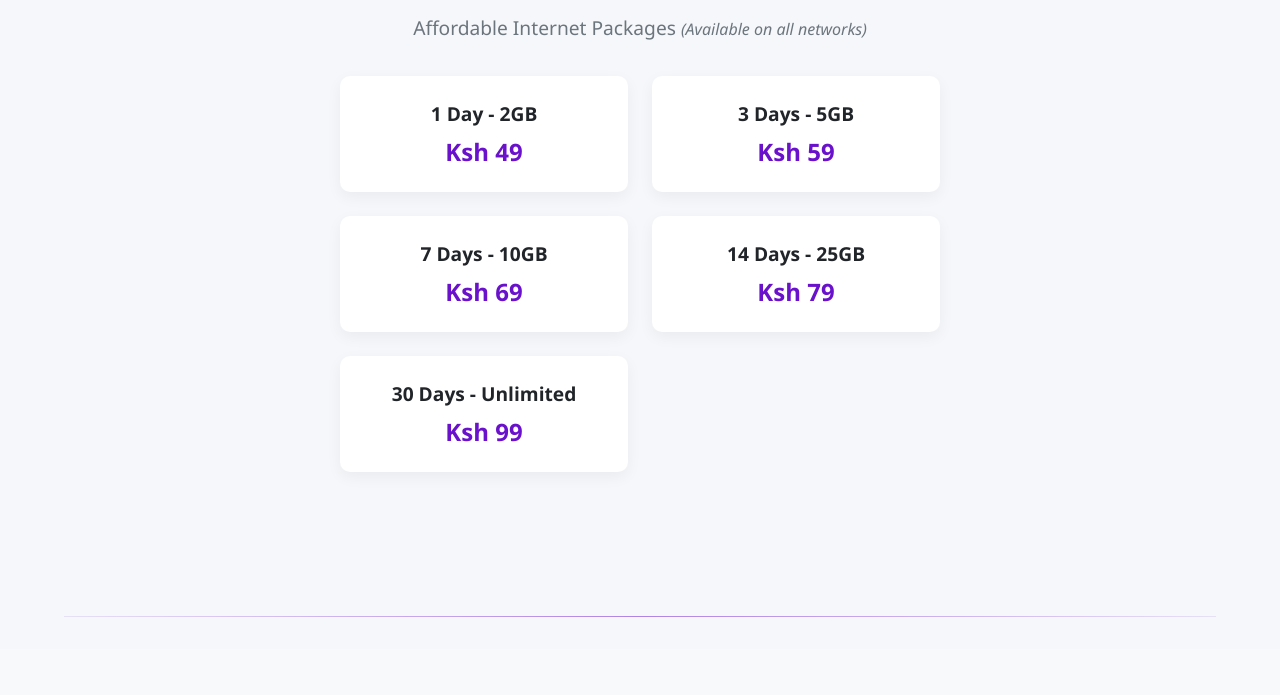
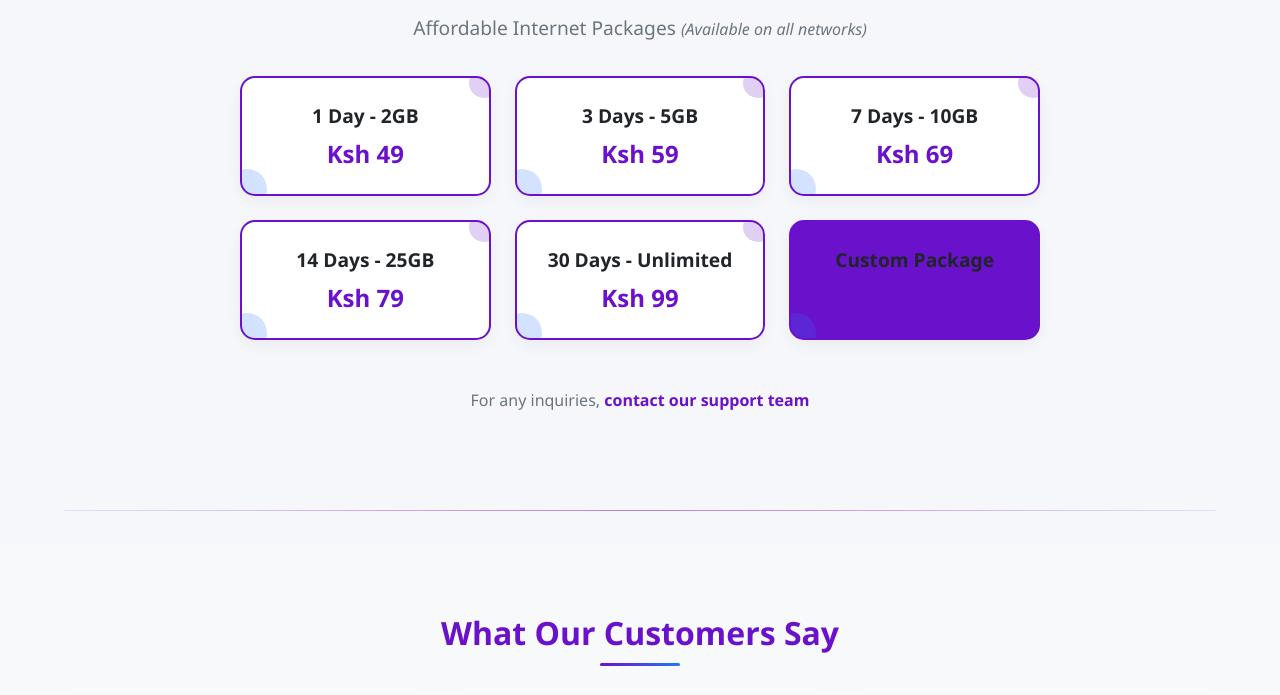
Before and after one commit to Kibet7/collor-starnt, a plain HTML site: page index.html in a window 1280 px wide. Shown: the part 671-1366 px from the top of the page. Drawn offline with Linux system fonts and the light colour scheme.

Commit message:
Update index.html

```diff
--- a/index.html
+++ b/index.html
@@ -224,16 +224,16 @@
 
         .packages-container {
             display: grid;
-            grid-template-columns: repeat(2, 1fr);
+            grid-template-columns: repeat(3, 1fr);
             gap: 1.5rem;
-            max-width: 600px;
+            max-width: 800px;
             margin: 0 auto 3rem;
         }
 
         .package-btn {
             background: white;
-            border: none;
-            border-radius: 10px;
+            border: 2px solid var(--primary);
+            border-radius: 15px;
             padding: 1.5rem;
             display: flex;
             flex-direction: column;
@@ -244,11 +244,38 @@
             transition: all 0.3s ease;
             opacity: 0;
             transform: translateY(20px);
+            position: relative;
+            overflow: hidden;
+        }
+
+        .package-btn::before {
+            content: '';
+            position: absolute;
+            top: -10px;
+            right: -10px;
+            width: 30px;
+            height: 30px;
+            background-color: var(--primary);
+            border-radius: 50%;
+            opacity: 0.2;
+        }
+
+        .package-btn::after {
+            content: '';
+            position: absolute;
+            bottom: -15px;
+            left: -15px;
+            width: 40px;
+            height: 40px;
+            background-color: var(--secondary);
+            border-radius: 50%;
+            opacity: 0.2;
         }
 
         .package-btn:hover {
             transform: translateY(-5px);
             box-shadow: 0 10px 25px rgba(0, 0, 0, 0.1);
+            border-color: var(--secondary);
         }
 
         .package-btn span:first-child {
@@ -623,12 +650,19 @@
             }
 
             .packages-container {
-                grid-template-columns: 1fr;
-                max-width: 300px;
+                grid-template-columns: repeat(2, 1fr);
+                max-width: 500px;
             }
 
             .section-title h2 {
                 font-size: 1.8rem;
+            }
+        }
+
+        @media (max-width: 480px) {
+            .packages-container {
+                grid-template-columns: 1fr;
+                max-width: 300px;
             }
         }
     </style>
@@ -651,7 +685,6 @@
                         <a href="#packages">Monthly Packages</a>
                     </div>
                 </li>
-
             </ul>
         </div>
     </nav>
@@ -663,7 +696,7 @@
         <a href="#packages" class="btn">View Packages</a>
     </section>
 
-    <hr>
+    <hr />
 
     <!-- Packages Section -->
     <section id="packages" class="packages-section">
@@ -674,6 +707,7 @@
         <div class="payment-info">Affordable Internet Packages <i>(Available on all networks)</i></div>
 
         <div class="packages-container">
+            <!-- First Row -->
             <button class="package-btn" onclick="showPaymentInstructions('1 Day - 2GB (Ksh 49)')">
                 <span>1 Day - 2GB</span>
                 <span>Ksh 49</span>
@@ -686,6 +720,8 @@
                 <span>7 Days - 10GB</span>
                 <span>Ksh 69</span>
             </button>
+
+            <!-- Second Row -->
             <button class="package-btn" onclick="showPaymentInstructions('14 Days - 25GB (Ksh 79)')">
                 <span>14 Days - 25GB</span>
                 <span>Ksh 79</span>
@@ -694,10 +730,18 @@
                 <span>30 Days - Unlimited</span>
                 <span>Ksh 99</span>
             </button>
+            <button class="package-btn" onclick="showPaymentInstructions('Custom Package')" style="background-color: var(--primary); color: white;">
+                <span>Custom Package</span>
+                <span>Contact Us</span>
+            </button>
+        </div>
+
+        <div class="inquiry">
+            For any inquiries, <a href="#">contact our support team</a>
         </div>
     </section>
 
-    <hr>
+    <hr />
 
     <!-- Reviews Section -->
     <section class="reviews">
@@ -750,7 +794,7 @@
         </div>
     </section>
 
-    <hr>
+    <hr />
 
     <!-- Why Choose Us Section -->
     <section class="why-choose">
@@ -857,7 +901,7 @@
             <div class="footer-column">
                 <h3>Contact Info</h3>
                 <ul class="footer-links">
-                    <li><i class="fas fa-envelope"></i> starnethelpline@gmail.com</li>
+                    <li><i class="fas fa-envelope"></i> help.starnet2@gmail.com</li>
                     <li><i class="fas fa-clock"></i> Support: 24/7</li>
                     <li><i class="fas fa-map-marker-alt"></i> Nairobi, Kenya</li>
                 </ul>
@@ -870,6 +914,7 @@
     </footer>
 
     <script>
+        document.addEventListener('DOMContentLoaded', function() {
             // Show payment instructions modal
             function showPaymentInstructions(packageName) {
                 const modal = document.getElementById('paymentModal');
@@ -915,7 +960,6 @@
             }
 
             // Add animation to package buttons on page load
-        document.addEventListener('DOMContentLoaded', () => {
             const buttons = document.querySelectorAll('.package-btn');
             buttons.forEach((btn, index) => {
                 setTimeout(() => {
```
Lines whose indentation alone changed are shown as unchanged.
